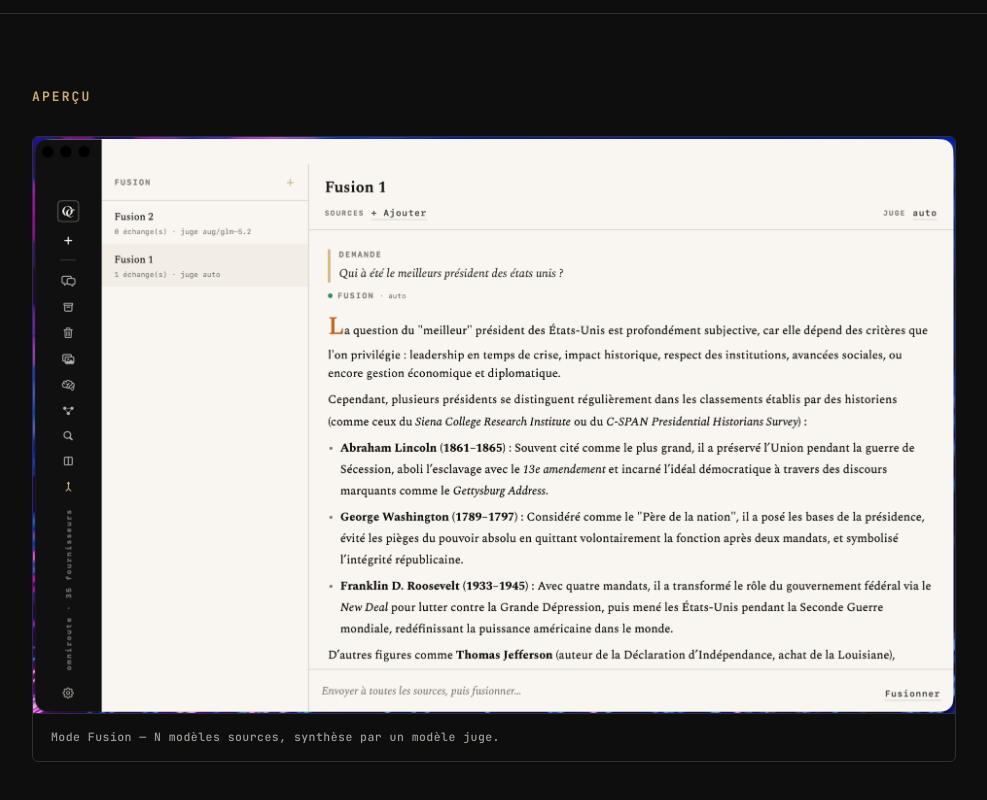
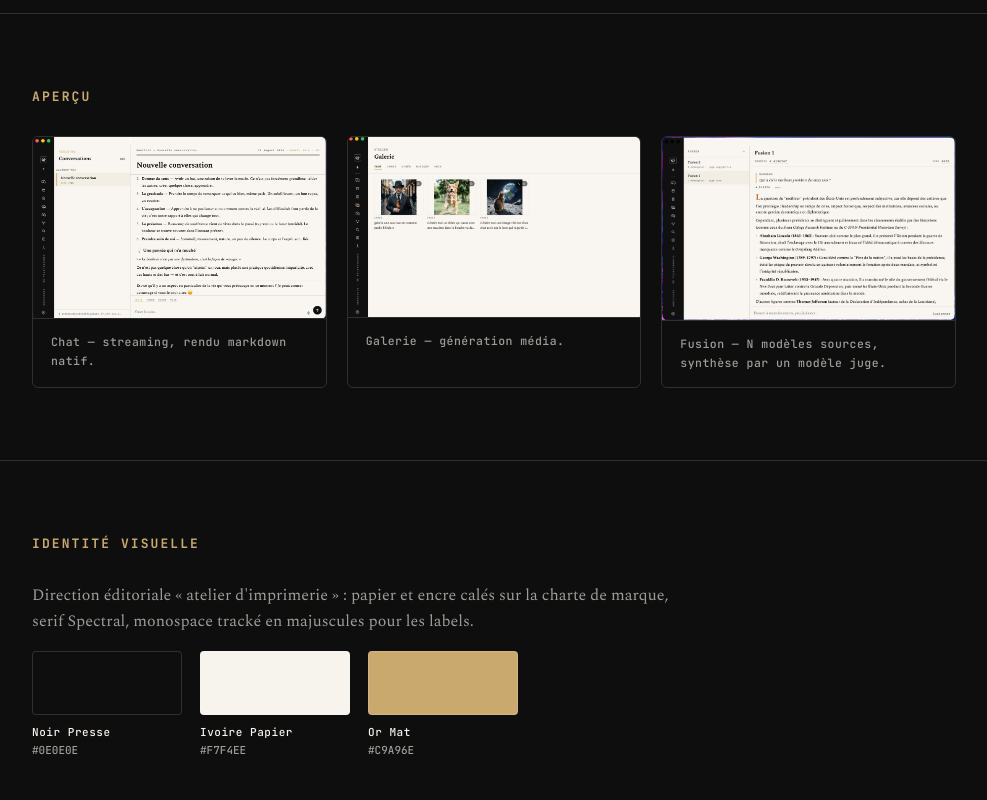
Before and after one commit to cyprienbrisset/omnichat, a plain HTML site: page docs/index.html in a window 1280 px wide. Shown: the part 1500-2300 px from the top of the page, without its empty margins (146-1133 px from the left). Drawn offline with nearby package versions, Linux system fonts and the light colour scheme.

Commit message:
docs: galerie de captures d'écran (chat, galerie média, fusion) + nav README
- Ajoute deux captures réelles (chat en streaming, galerie de
  génération média) à côté de la capture Fusion existante, en grille
  3 colonnes dans le README et sur la page GitHub Pages
- Ajoute une ligne de liens d'ancre rapides sous les badges du README
  (Aperçu / Fonctionnalités / Architecture / Build / Configuration)

```diff
--- a/docs/index.html
+++ b/docs/index.html
@@ -166,6 +166,16 @@
     color: var(--ivoire-soft);
   }
 
+  .screenshot-grid {
+    display: grid;
+    grid-template-columns: repeat(3, 1fr);
+    gap: 20px;
+  }
+
+  @media (max-width: 820px) {
+    .screenshot-grid { grid-template-columns: 1fr; }
+  }
+
   figure.screenshot {
     margin: 0;
     border: 1px solid var(--hairline);
@@ -306,10 +316,20 @@
 <section>
   <div class="wrap">
     <h2>Aperçu</h2>
-    <figure class="screenshot">
-      <img src="screenshots/fusion.png" alt="OmniChat, mode Fusion, capture d'écran réelle" />
-      <figcaption>Mode Fusion — N modèles sources, synthèse par un modèle juge.</figcaption>
-    </figure>
+    <div class="screenshot-grid">
+      <figure class="screenshot">
+        <img src="screenshots/chat.png" alt="OmniChat, fil de conversation, capture d'écran réelle" />
+        <figcaption>Chat — streaming, rendu markdown natif.</figcaption>
+      </figure>
+      <figure class="screenshot">
+        <img src="screenshots/media.png" alt="OmniChat, galerie de génération média, capture d'écran réelle" />
+        <figcaption>Galerie — génération média.</figcaption>
+      </figure>
+      <figure class="screenshot">
+        <img src="screenshots/fusion.png" alt="OmniChat, mode Fusion, capture d'écran réelle" />
+        <figcaption>Fusion — N modèles sources, synthèse par un modèle juge.</figcaption>
+      </figure>
+    </div>
   </div>
 </section>
 
```
Also changed, not shown: .claude/waka-status.json, docs/screenshots/chat.png (added), docs/screenshots/media.png (added), 1 other file.
